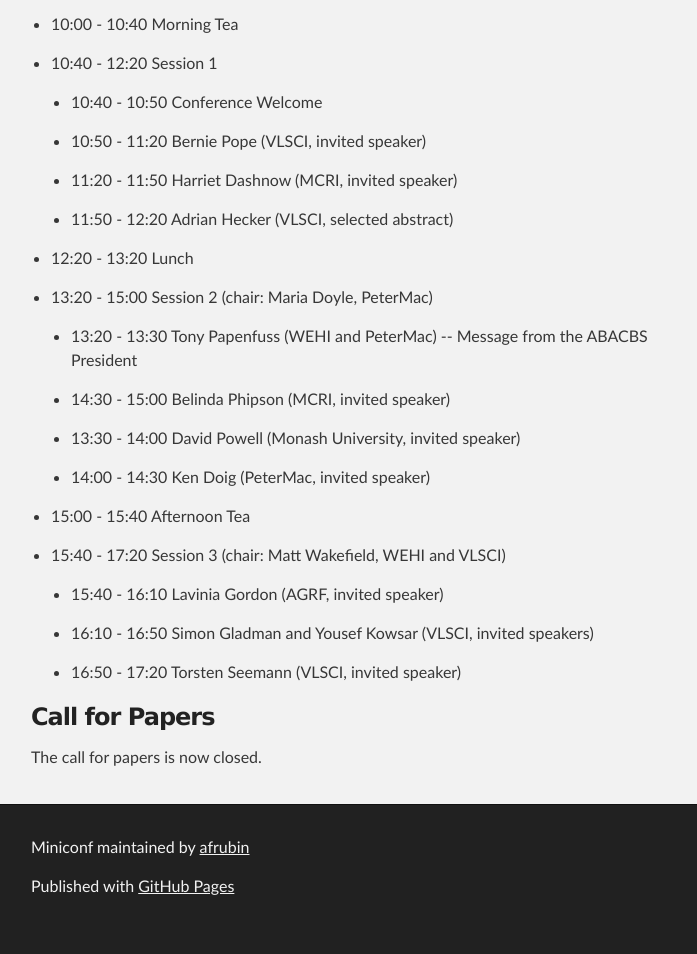
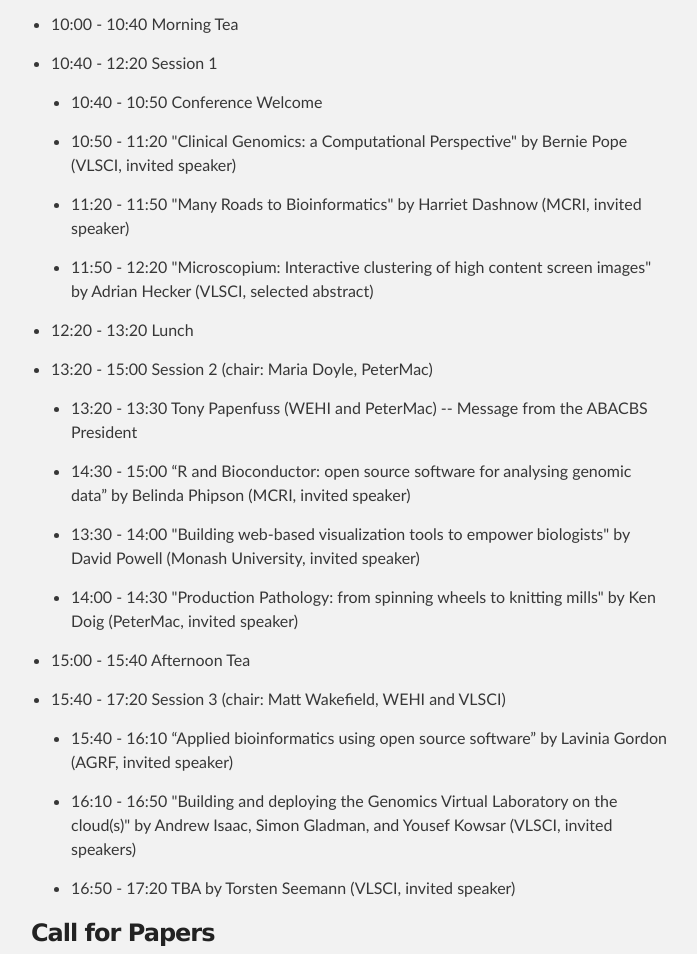
Before and after one commit to afrubin/miniconf, a plain HTML site: page index.html in a window 1280 px wide. Shown: the part 763-1717 px from the top of the page, without its empty margins (289-986 px from the left). Before the commit the page ends 1696 px from the top, so only its background shows below. Drawn offline with Linux system fonts and the light colour scheme.

Commit message:
Everyone but Torten has a talk title now.

```diff
--- a/index.html
+++ b/index.html
@@ -50,24 +50,24 @@
 <li><p>10:40 - 12:20 Session 1</p></li>
 <ul>
 <li><p>10:40 - 10:50 Conference Welcome</p></li>
-<li><p>10:50 - 11:20 Bernie Pope (VLSCI, invited speaker)</p></li>
-<li><p>11:20 - 11:50 Harriet Dashnow (MCRI, invited speaker)</p></li>
-<li><p>11:50 - 12:20 Adrian Hecker (VLSCI, selected abstract)</p></li>
+<li><p>10:50 - 11:20 "Clinical Genomics: a Computational Perspective" by Bernie Pope (VLSCI, invited speaker)</p></li>
+<li><p>11:20 - 11:50 "Many Roads to Bioinformatics" by Harriet Dashnow (MCRI, invited speaker)</p></li>
+<li><p>11:50 - 12:20 "Microscopium: Interactive clustering of high content screen images" by Adrian Hecker (VLSCI, selected abstract)</p></li>
 </ul>
 <li><p>12:20 - 13:20 Lunch</p></li>
 <li><p>13:20 - 15:00 Session 2 (chair: Maria Doyle, PeterMac)</p></li>
 <ul>
 <li><p>13:20 - 13:30 Tony Papenfuss (WEHI and PeterMac) -- Message from the ABACBS President</p></li>
-<li><p>14:30 - 15:00 Belinda Phipson (MCRI, invited speaker)</p></li>
-<li><p>13:30 - 14:00 David Powell (Monash University, invited speaker)</p></li>
-<li><p>14:00 - 14:30 Ken Doig (PeterMac, invited speaker)</p></li>
+<li><p>14:30 - 15:00 “R and Bioconductor: open source software for analysing genomic data” by Belinda Phipson (MCRI, invited speaker)</p></li>
+<li><p>13:30 - 14:00 "Building web-based visualization tools to empower biologists" by David Powell (Monash University, invited speaker)</p></li>
+<li><p>14:00 - 14:30 "Production Pathology: from spinning wheels to knitting mills" by Ken Doig (PeterMac, invited speaker)</p></li>
 </ul>
 <li><p>15:00 - 15:40 Afternoon Tea</p></li>
 <li><p>15:40 - 17:20 Session 3 (chair: Matt Wakefield, WEHI and VLSCI)</p></li>
 <ul>
-<li><p>15:40 - 16:10 Lavinia Gordon (AGRF, invited speaker)</p></li>
-<li><p>16:10 - 16:50 Simon Gladman and Yousef Kowsar (VLSCI, invited speakers)</p></li>
-<li><p>16:50 - 17:20 Torsten Seemann (VLSCI, invited speaker)</p></li>
+<li><p>15:40 - 16:10 “Applied bioinformatics using open source software” by Lavinia Gordon (AGRF, invited speaker)</p></li>
+<li><p>16:10 - 16:50 "Building and deploying the Genomics Virtual Laboratory on the cloud(s)" by Andrew Isaac, Simon Gladman, and Yousef Kowsar (VLSCI, invited speakers)</p></li>
+<li><p>16:50 - 17:20 TBA by Torsten Seemann (VLSCI, invited speaker)</p></li>
 </ul>
 </ul>
 
```
